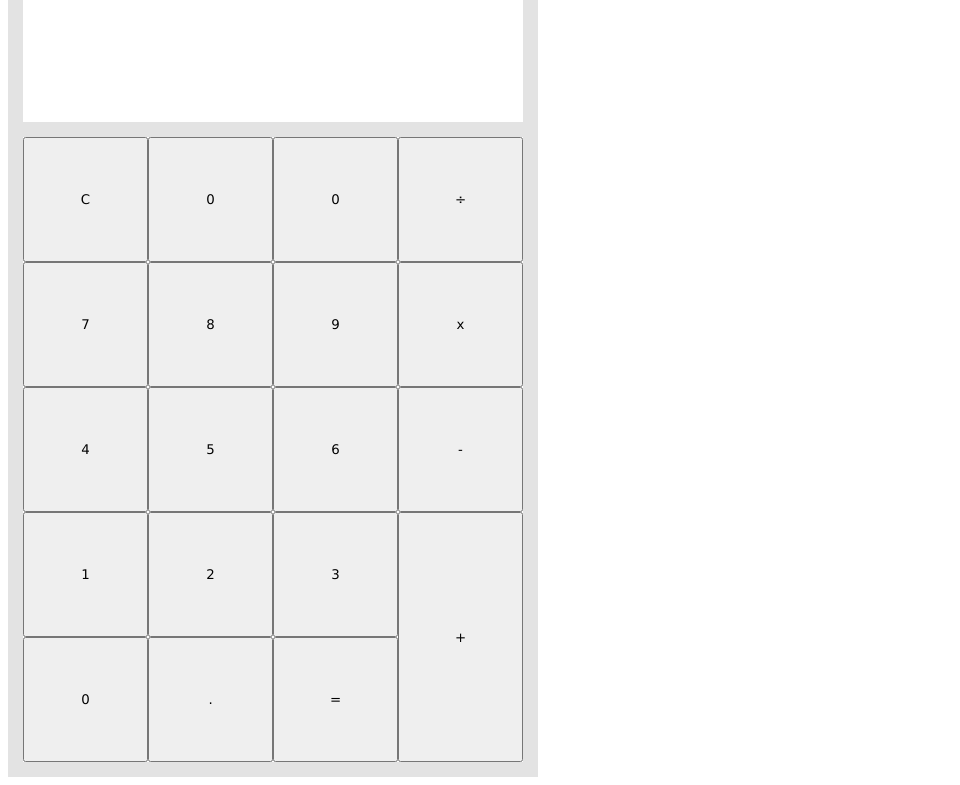
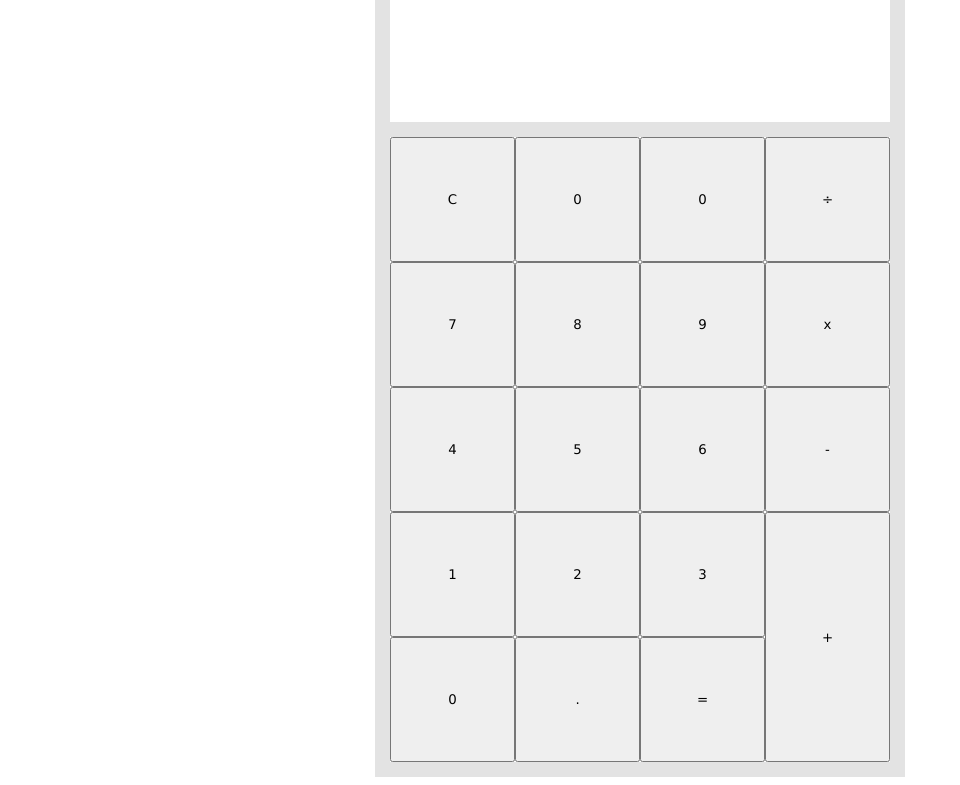
Before and after one commit to bathan1/calculator-website, a plain HTML site: page index.html in a window 1280 px wide. Shown: the part 151-936 px from the top of the page, without its empty margins (0-960 px from the left). Drawn offline with Linux system fonts and the light colour scheme.

Commit message:
Align calculator to center of screen

```diff
--- a/index.html
+++ b/index.html
@@ -7,7 +7,7 @@
     <link rel="stylesheet" href="./styles.css">
 </head>
 <body>
-    <div id = "outerFrame">
+    <div id = "frame">
         <div id = "display">
             <div id = "header">
                 <div id = "logo">🅱asio</div>
--- a/javascript.js
+++ b/javascript.js
@@ -21,7 +21,7 @@ function multiply(num1, num2) {
 
 function divide(num1, num2) {
     if (num2 === 0) {
-        return;
+        return "lol";
     }
     return num1 / num2;
 }
@@ -49,8 +49,7 @@ function processInput(input) {
     let expressionArr = input.split(" ");
     let result = 0;
     if (expressionArr.length % 2 != 1) {
-        console.log("invalid expression");
-        return;
+        return "invalid expression";
     }
     else {
         while (expressionArr.length != 0) {
--- a/styles.css
+++ b/styles.css
@@ -1,3 +1,8 @@
+body {
+    display:flex;
+    justify-content:center;
+}
+
 #display {
     width:500px;
     height:250px;
@@ -45,6 +50,7 @@
 #screen {
     min-height: 125px;
     flex-grow: 1;
+    font-size: 2vw;
 }
 
 #userButtons {
```
